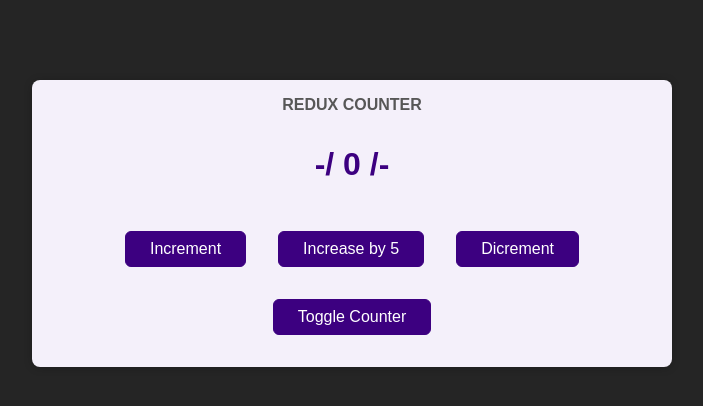
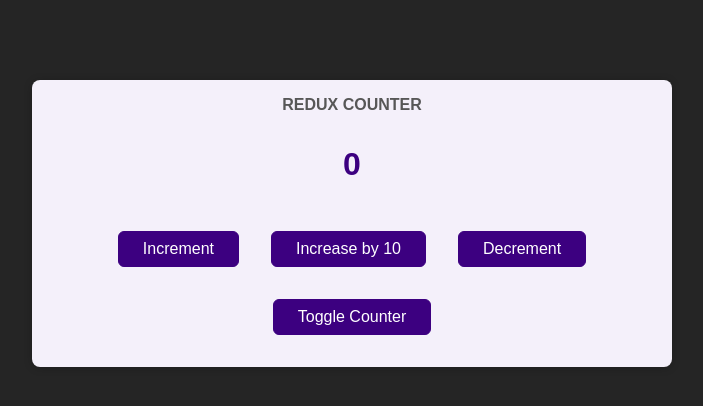
Before and after one commit to HemantKhinchiProjects/react-redux, a React (Create React App) app: page / in a window 1280 px wide. Shown: the top 406 px of the page, without its empty margins (288-991 px from the left). Built offline with nearby package versions, Linux system fonts and the light colour scheme.

Commit message:
1 file modified

```diff
--- a/src/components/Counter.js
+++ b/src/components/Counter.js
@@ -1,31 +1,37 @@
+import React from 'react';
 import { useSelector, useDispatch } from 'react-redux';
 import { counterActions } from '../store/index';
 import classes from './Counter.module.css';
-import React from 'react';
+
 const Counter = () => {
   const dispatch = useDispatch();
   const counter = useSelector((state) => state.counter);
   const show = useSelector((state) => state.showCounter);
+
   const incrementHandler = () => {
-    dispatch(counterActions.incremnt());
+    dispatch(counterActions.increment());
   };
+
   const increaseHandler = () => {
-    dispatch(counterActions.increase(10));
+    dispatch(counterActions.increase(10)); // { type: SOME_UNIQUE_IDENTIFIER, payload: 10 }
   };
-  const dicrementHandler = () => {
-    dispatch(counterActions.dicrement());
+
+  const decrementHandler = () => {
+    dispatch(counterActions.decrement());
   };
+
   const toggleCounterHandler = () => {
-    dispatch(counterActions.toggleCounter());
+    dispatch(counterActions.toggle());
   };
+
   return (
     <main className={classes.counter}>
       <h1>Redux Counter</h1>
-      {show && <div className={classes.value}>-/ {counter} /-</div>}
+      {show && <div className={classes.value}>{counter}</div>}
       <div>
         <button onClick={incrementHandler}>Increment</button>
-        <button onClick={increaseHandler}>Increase by 5</button>
-        <button onClick={dicrementHandler}>Dicrement</button>
+        <button onClick={increaseHandler}>Increase by 10</button>
+        <button onClick={decrementHandler}>Decrement</button>
       </div>
       <button onClick={toggleCounterHandler}>Toggle Counter</button>
     </main>
```
